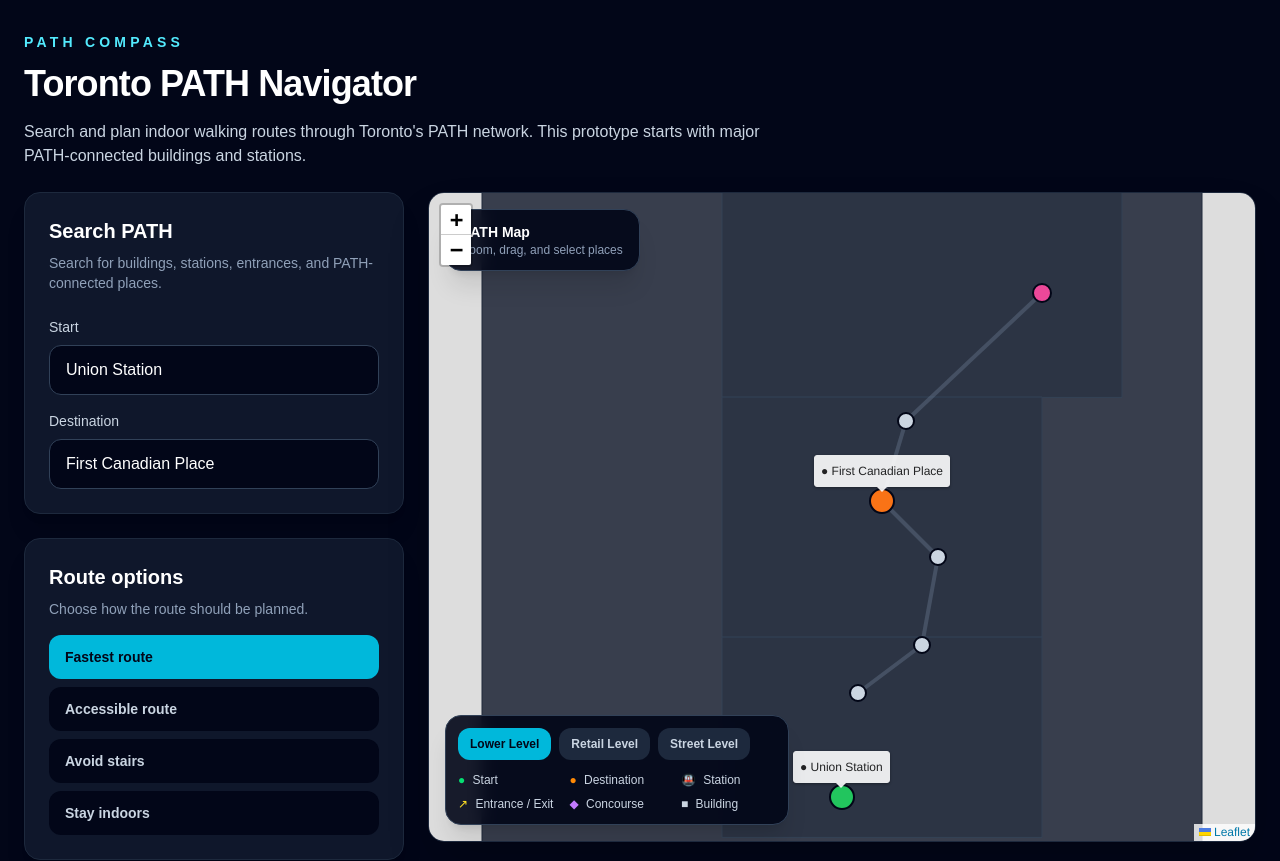
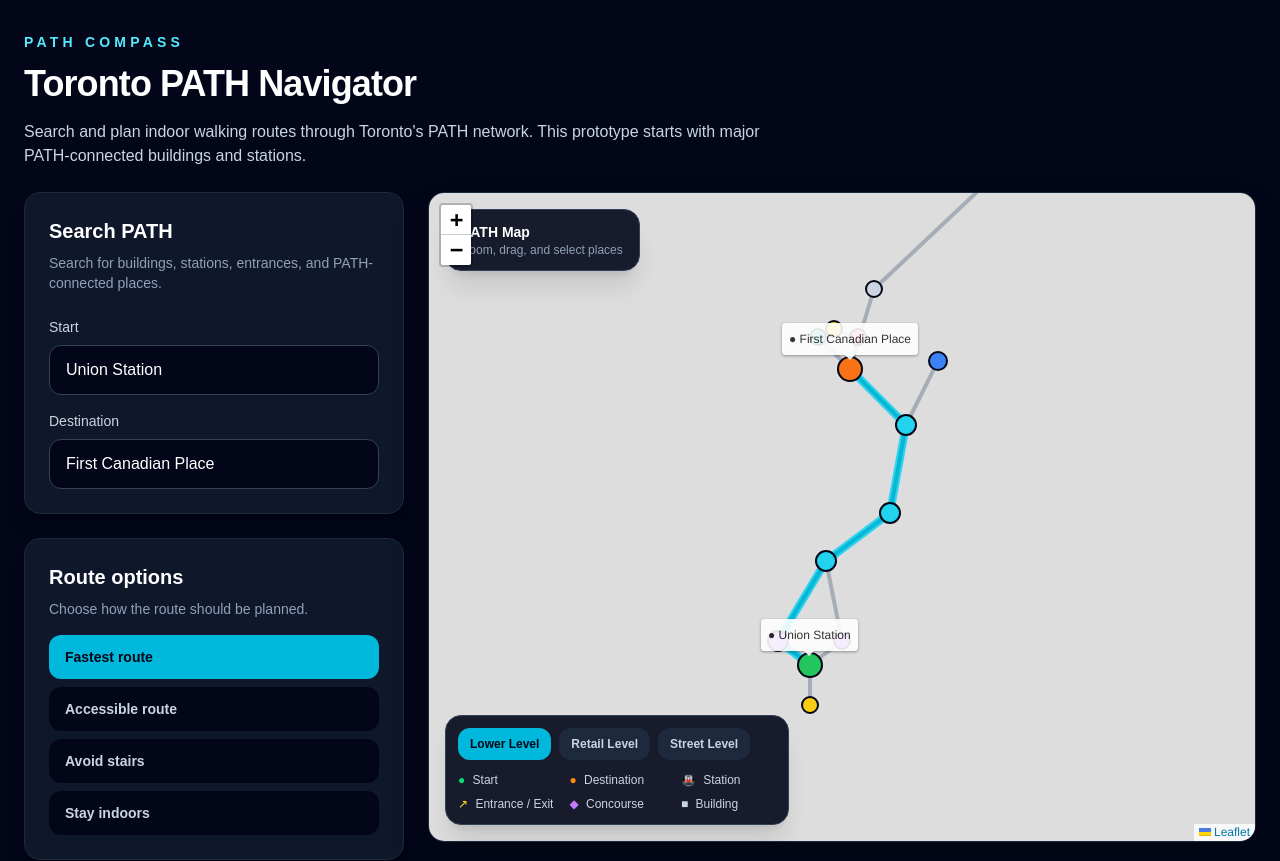
Before and after one commit to rcordi/path-compass, a Next.js app: page / in a window 1280 px wide. Shown: the top 861 px of the page. Built offline with nearby package versions, Linux system fonts and the light colour scheme.

Commit message:
Fix Leaflet map rendering

```diff
--- a/src/components/PathMap.tsx
+++ b/src/components/PathMap.tsx
@@ -1,12 +1,11 @@
 "use client";
 
-import { useState } from "react";
+import { useEffect, useState } from "react";
 import {
   CircleMarker,
   MapContainer,
   Polyline,
   Popup,
-  Rectangle,
   Tooltip,
   useMap,
 } from "react-leaflet";
@@ -142,8 +141,9 @@
 function FitMapToRoute({ route }: { route: RouteResult | null }) {
   const map = useMap();
 
+  useEffect(() => {
     if (!route || route.steps.length === 0) {
-    return null;
+      return;
     }
 
     const routePositions: LatLngExpression[] = [];
@@ -154,16 +154,16 @@
     }
 
     if (routePositions.length < 2) {
-    return null;
+      return;
     }
 
-  setTimeout(() => {
     const bounds = latLngBounds(routePositions);
+
     map.fitBounds(bounds, {
       padding: [60, 60],
       maxZoom: 5,
     });
-  }, 0);
+  }, [map, route]);
 
   return null;
 }
@@ -259,6 +259,7 @@
   </div>
 
       <MapContainer
+        key="path-compass-map"
         crs={CRS.Simple}
         bounds={[
           [0, 0],
@@ -276,59 +277,6 @@
         className="h-full w-full bg-slate-950"
       >
         <FitMapToRoute route={route} />
-
-        {/* Simple downtown background blocks */}
-        <Rectangle
-          bounds={[
-            [5, 5],
-            [95, 95],
-          ]}
-          pathOptions={{
-            color: "#1e293b",
-            weight: 1,
-            fillColor: "#0f172a",
-            fillOpacity: 0.8,
-          }}
-        />
-
-        <Rectangle
-          bounds={[
-            [65, 35],
-            [92, 85],
-          ]}
-          pathOptions={{
-            color: "#334155",
-            weight: 1,
-            fillColor: "#1e293b",
-            fillOpacity: 0.5,
-          }}
-        />
-
-        <Rectangle
-          bounds={[
-            [35, 35],
-            [65, 75],
-          ]}
-          pathOptions={{
-            color: "#334155",
-            weight: 1,
-            fillColor: "#1e293b",
-            fillOpacity: 0.5,
-          }}
-        />
-
-        <Rectangle
-          bounds={[
-            [10, 35],
-            [35, 75],
-          ]}
-          pathOptions={{
-            color: "#334155",
-            weight: 1,
-            fillColor: "#1e293b",
-            fillOpacity: 0.5,
-          }}
-        />
 
         {/* All PATH connections */}
         {visibleEdges.map((edge) => {
--- a/src/data/edges.ts
+++ b/src/data/edges.ts
@@ -8,46 +8,62 @@
     instruction: "Continue through Royal Bank Plaza toward Brookfield Place.",
     accessible: true,
     routeType: "main",
+    indoor: true,
+    hasStairs: false,
   },
   {
     from: "brookfield-place",
     to: "commerce-court",
     distance: 5,
-    instruction: "Walk north through the PATH from Brookfield Place toward Commerce Court.",
+    instruction:
+      "Walk north through the PATH from Brookfield Place toward Commerce Court.",
     accessible: true,
     routeType: "main",
+    indoor: true,
+    hasStairs: false,
   },
   {
     from: "commerce-court",
     to: "first-canadian-place",
     distance: 3,
-    instruction: "Continue west through Commerce Court toward First Canadian Place.",
+    instruction:
+      "Continue west through Commerce Court toward First Canadian Place.",
     accessible: true,
     routeType: "main",
+    indoor: true,
+    hasStairs: false,
   },
   {
     from: "first-canadian-place",
     to: "richmond-adelaide-centre",
     distance: 4,
-    instruction: "From First Canadian Place, follow the PATH north toward Richmond-Adelaide Centre.",
+    instruction:
+      "From First Canadian Place, follow the PATH north toward Richmond-Adelaide Centre.",
     accessible: true,
     routeType: "main",
+    indoor: true,
+    hasStairs: false,
   },
   {
     from: "richmond-adelaide-centre",
     to: "cf-eaton-centre",
     distance: 7,
-    instruction: "Continue northeast through the PATH toward CF Toronto Eaton Centre.",
+    instruction:
+      "Continue northeast through the PATH toward CF Toronto Eaton Centre.",
     accessible: true,
     routeType: "main",
+    indoor: true,
+    hasStairs: false,
   },
-    {
+  {
     from: "union-station",
     to: "union-york-concourse",
     distance: 1,
     instruction: "From Union Station, enter the York Concourse.",
     accessible: true,
     routeType: "main",
+    indoor: true,
+    hasStairs: false,
   },
   {
     from: "union-station",
@@ -56,61 +72,117 @@
     instruction: "From Union Station, enter the Bay Concourse.",
     accessible: true,
     routeType: "main",
+    indoor: true,
+    hasStairs: false,
   },
   {
     from: "union-york-concourse",
     to: "royal-bank-plaza",
     distance: 3,
-    instruction: "From the York Concourse, follow PATH signs toward Royal Bank Plaza.",
+    instruction:
+      "From the York Concourse, follow PATH signs toward Royal Bank Plaza.",
     accessible: true,
     routeType: "main",
+    indoor: true,
+    hasStairs: false,
   },
   {
     from: "union-bay-concourse",
     to: "royal-bank-plaza",
     distance: 3,
-    instruction: "From the Bay Concourse, follow PATH signs toward Royal Bank Plaza.",
+    instruction:
+      "From the Bay Concourse, follow PATH signs toward Royal Bank Plaza.",
     accessible: true,
     routeType: "main",
+    indoor: true,
+    hasStairs: false,
   },
   {
     from: "union-station",
     to: "union-street-exit",
     distance: 1,
-    instruction: "Follow signs from Union Station toward the street-level exit.",
+    instruction:
+      "Follow signs from Union Station toward the street-level exit.",
     accessible: true,
     routeType: "connecting",
+    indoor: true,
+    hasStairs: false,
+  },
+    {
+    from: "first-canadian-place",
+    to: "fcp-elevator-to-street",
+    distance: 1,
+    instruction:
+      "From First Canadian Place, follow signs toward the elevator to street level.",
+    accessible: true,
+    routeType: "connecting",
+    indoor: true,
+    hasStairs: false,
+  },
+  {
+    from: "fcp-elevator-to-street",
+    to: "fcp-king-street-exit",
+    distance: 1,
+    instruction:
+      "Take the elevator connection toward the King Street exit.",
+    accessible: true,
+    routeType: "accessible_alternative",
+    indoor: true,
+    hasStairs: false,
   },
   {
     from: "first-canadian-place",
+    to: "fcp-stairs-to-street",
+    distance: 1,
+    instruction:
+      "From First Canadian Place, follow signs toward the stairs to street level.",
+    accessible: false,
+    routeType: "connecting",
+    indoor: true,
+    hasStairs: true,
+  },
+  {
+    from: "fcp-stairs-to-street",
     to: "fcp-king-street-exit",
     distance: 1,
-    instruction: "From First Canadian Place, follow signs toward the King Street exit.",
-    accessible: true,
+    instruction:
+      "Take the stairs toward the King Street exit.",
+    accessible: false,
     routeType: "connecting",
+    indoor: true,
+    hasStairs: true,
   },
   {
     from: "commerce-court",
     to: "king-station",
     distance: 3,
-    instruction: "From Commerce Court, follow PATH signs toward King Station.",
+    instruction:
+      "From Commerce Court, follow PATH signs toward King Station.",
     accessible: true,
     routeType: "connecting",
+    indoor: true,
+    hasStairs: false,
   },
   {
     from: "cf-eaton-centre",
     to: "queen-station",
     distance: 2,
-    instruction: "From CF Toronto Eaton Centre, follow signs toward Queen Station.",
+    instruction:
+      "From CF Toronto Eaton Centre, follow signs toward Queen Station.",
     accessible: true,
     routeType: "main",
+    indoor: true,
+    hasStairs: false,
   },
   {
     from: "cf-eaton-centre",
     to: "eaton-queen-street-exit",
     distance: 1,
-    instruction: "From CF Toronto Eaton Centre, follow signs toward the Queen Street exit.",
+    instruction:
+      "From CF Toronto Eaton Centre, follow signs toward the Queen Street exit.",
     accessible: true,
     routeType: "connecting",
+    indoor: true,
+    hasStairs: false,
   },
 ];
--- a/src/data/nodes.ts
+++ b/src/data/nodes.ts
@@ -9,6 +9,69 @@
     x: 50,
     y: 85,
     description: "Major TTC, GO, VIA, and UP Express connection.",
+  },
+    {
+    id: "union-york-concourse",
+    name: "Union Station - York Concourse",
+    type: "concourse",
+    levels: ["lower"],
+    x: 46,
+    y: 82,
+    description: "PATH-connected concourse inside Union Station.",
+  },
+  {
+    id: "union-bay-concourse",
+    name: "Union Station - Bay Concourse",
+    type: "concourse",
+    levels: ["lower"],
+    x: 54,
+    y: 82,
+    description: "PATH-connected concourse inside Union Station.",
+  },
+  {
+    id: "union-street-exit",
+    name: "Union Station Street Exit",
+    type: "exit",
+    levels: ["street", "lower"],
+    x: 50,
+    y: 90,
+    description: "Street-level exit near Union Station.",
+  },
+  {
+    id: "king-station",
+    name: "King Station",
+    type: "station",
+    levels: ["lower", "street"],
+    x: 66,
+    y: 47,
+    description: "TTC subway station connected to the PATH near King Street.",
+  },
+  {
+    id: "queen-station",
+    name: "Queen Station",
+    type: "station",
+    levels: ["lower", "street", "retail"],
+    x: 78,
+    y: 24,
+    description: "TTC subway station connected near CF Toronto Eaton Centre.",
+  },
+  {
+    id: "eaton-queen-street-exit",
+    name: "Eaton Centre Queen Street Exit",
+    type: "exit",
+    levels: ["street", "retail"],
+    x: 80,
+    y: 18,
+    description: "Street-level exit near Queen Street and CF Toronto Eaton Centre.",
+  },
+  {
+    id: "fcp-king-street-exit",
+    name: "First Canadian Place King Street Exit",
+    type: "exit",
+    levels: ["street", "lower", "retail"],
+    x: 53,
+    y: 43,
+    description: "Street-level exit near First Canadian Place and King Street.",
   },
   {
     id: "royal-bank-plaza",
@@ -64,4 +127,22 @@
     y: 22,
     description: "Major shopping centre connected to the PATH near Queen Station.",
   },
+  {
+    id: "fcp-elevator-to-street",
+    name: "First Canadian Place Elevator to Street",
+    type: "elevator",
+    levels: ["lower", "street"],
+    x: 51,
+    y: 44,
+    description: "Elevator connection between the PATH level and street level near First Canadian Place.",
+  },
+  {
+    id: "fcp-stairs-to-street",
+    name: "First Canadian Place Stairs to Street",
+    type: "stairs",
+    levels: ["lower", "street"],
+    x: 56,
+    y: 44,
+    description: "Stair connection between the PATH level and street level near First Canadian Place.",
+  },
 ];
--- a/src/lib/routeFinder.ts
+++ b/src/lib/routeFinder.ts
@@ -1,4 +1,4 @@
-import type { PathEdge, PathNode } from "@/types/path";
+import type { PathEdge, PathNode, RoutePreference } from "@/types/path";
 
 export type RouteStep = {
   from: PathNode;
@@ -16,7 +16,8 @@
   startId: string,
   endId: string,
   nodes: PathNode[],
-  edges: PathEdge[]
+  edges: PathEdge[],
+  preference: RoutePreference = "fastest"
 ): RouteResult | null {
   if (startId === endId) {
     return {
@@ -27,9 +28,29 @@
 
   const nodeMap = new Map(nodes.map((node) => [node.id, node]));
 
+  const filteredEdges = edges.filter((edge) => {
+    if (preference === "accessible" && !edge.accessible) {
+      return false;
+    }
+
+    if (preference === "avoid_stairs" && edge.hasStairs) {
+      return false;
+    }
+    return true;
+  });
+
+  function getEdgeCost(edge: PathEdge) {
+    let cost = edge.distance;
+
+    if (preference === "stay_indoors" && edge.indoor === false) {
+      cost += 10;
+    }
+    return cost;
+  }
+
   const graph = new Map<string, PathEdge[]>();
 
-  for (const edge of edges) {
+  for (const edge of filteredEdges) {
     if (!graph.has(edge.from)) graph.set(edge.from, []);
     if (!graph.has(edge.to)) graph.set(edge.to, []);
 
@@ -77,7 +98,7 @@
     const neighbors = graph.get(current) ?? [];
 
     for (const edge of neighbors) {
-      const newDistance = distances.get(current)! + edge.distance;
+      const newDistance = distances.get(current)! + getEdgeCost(edge);
 
       if (newDistance < distances.get(edge.to)!) {
         distances.set(edge.to, newDistance);
@@ -105,8 +126,8 @@
     const toId = path[i + 1];
 
     const edge =
-      edges.find((edge) => edge.from === fromId && edge.to === toId) ??
-      edges.find((edge) => edge.from === toId && edge.to === fromId);
+    filteredEdges.find((edge) => edge.from === fromId && edge.to === toId) ??
+    filteredEdges.find((edge) => edge.from === toId && edge.to === fromId);
 
     const fromNode = nodeMap.get(fromId);
     const toNode = nodeMap.get(toId);
--- a/src/types/path.ts
+++ b/src/types/path.ts
@@ -34,4 +34,12 @@
   instruction: string;
   accessible: boolean;
   routeType: RouteType;
+  indoor?: boolean;
+  hasStairs?: boolean;
 };
+
+export type RoutePreference =
+  | "fastest"
+  | "accessible"
+  | "avoid_stairs"
+  | "stay_indoors";
```
Lines whose indentation alone changed are shown as unchanged.
